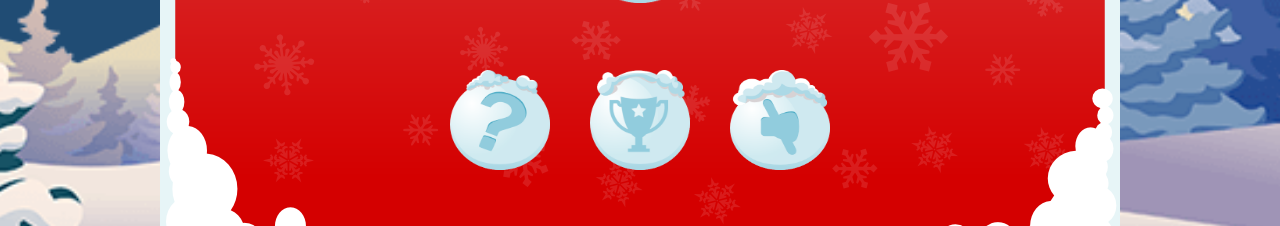
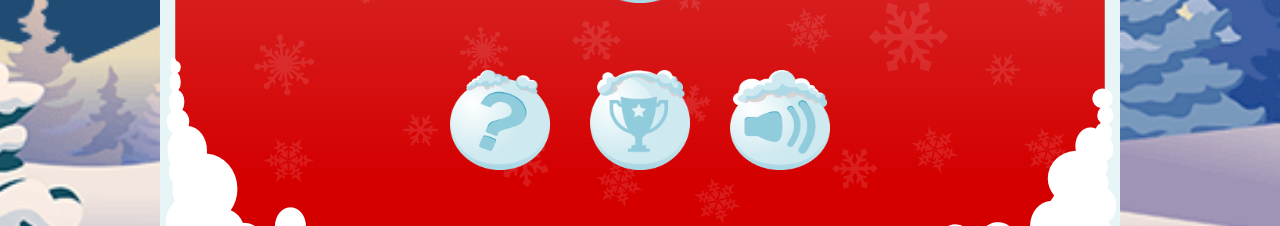
Before and after one commit to RaspberryChaos/christmas-memory-game, a Next.js app: page / in a window 1280 px wide. Shown: the part 459-685 px from the top of the page. Built offline with nearby package versions, Linux system fonts and the light colour scheme.

Commit message:
music player added

```diff
--- a/components/Icon.tsx
+++ b/components/Icon.tsx
@@ -3,11 +3,12 @@ import Link from "next/link";
 
 interface Props {
   src: string;
+  alt: string;
   link?: string;
-  alt: string;
+  toggleMusic?: () => void;
 }
 
-const Icon: React.FC<Props> = ({ src, link, alt }) => {
+const Icon: React.FC<Props> = ({ src, link, alt, toggleMusic }) => {
   return (
     <div style={{ margin: "20px" }}>
       {link ? (
@@ -24,6 +25,17 @@ const Icon: React.FC<Props> = ({ src, link, alt }) => {
             />
           </a>
         </Link>
+      ) : toggleMusic ? (
+        <Image
+          src={src}
+          width="100"
+          height="100"
+          layout="intrinsic"
+          priority={true}
+          alt={alt}
+          className="global-icon"
+          onClick={toggleMusic}
+        />
       ) : (
         <Image
           src={src}
--- a/components/Layout.tsx
+++ b/components/Layout.tsx
@@ -1,11 +1,17 @@
 import React from "react";
 import Meta from "./Meta";
+import MusicPlayer from "./MusicPlayer";
 
-const Layout:React.FC = ({ children }) => {
+interface Props {
+  music: boolean;
+}
+
+const Layout: React.FC<Props> = ({ music, children }) => {
   return (
     <div>
       <Meta />
       <div>
+        {music && <MusicPlayer />}
         <main>{children}</main>
       </div>
     </div>
--- a/pages/_app.tsx
+++ b/pages/_app.tsx
@@ -1,11 +1,20 @@
 import "../styles/globals.css";
 import type { AppProps } from "next/app";
 import Layout from "../components/Layout";
+import { useState } from "react";
 
 function MyApp({ Component, pageProps }: AppProps) {
+  const [music, setMusic] = useState(false);
+
   return (
-    <Layout>
-      <Component {...pageProps} />
+    <Layout music={music}>
+      <Component
+        {...pageProps}
+        toggleMusic={() => {
+          setMusic(!music);
+        }}
+        music={music}
+      />
     </Layout>
   );
 }
--- a/pages/index.tsx
+++ b/pages/index.tsx
@@ -1,16 +1,18 @@
 import type { NextPage } from "next";
-import Head from "next/head";
 import Link from "next/link";
 import Image from "next/image";
 import Icon from "../components/Icon";
 import Panel from "../components/Panel";
-import MusicPlayer from "../components/MusicPlayer";
 import styles from "../styles/Home.module.css";
 
-const Home: NextPage = () => {
+interface Props {
+  toggleMusic: () => void;
+  music: boolean;
+}
+
+const Home: NextPage<Props> = ({ toggleMusic, music, children }) => {
   return (
     <section className="container">
-      {/* <MusicPlayer /> */}
       <Panel title="Christmas Memory Game">
         <div className={styles.playBtnContainer}>
           <Link href="/game" passHref>
@@ -28,9 +30,25 @@ const Home: NextPage = () => {
           </Link>
         </div>
         <div className={styles.iconContainer}>
-          <Icon src="/imgs/buttons/help.png" link="/help"alt="help button"/>
-          <Icon src="/imgs/buttons/highScore.png" link="/highscores" alt="high score table button" />
-          <Icon src="/imgs/buttons/sound-off.png" alt="sound-off button" />
+          <Icon src="/imgs/buttons/help.png" link="/help" alt="help button" />
+          <Icon
+            src="/imgs/buttons/highScore.png"
+            link="/highscores"
+            alt="high score table button"
+          />
+          {music ? (
+            <Icon
+              src="/imgs/buttons/sound-off.png"
+              alt="sound-off button"
+              toggleMusic={toggleMusic}
+            />
+          ) : (
+            <Icon
+              src="/imgs/buttons/sound-on.png"
+              alt="sound-on button"
+              toggleMusic={toggleMusic}
+            />
+          )}
         </div>
       </Panel>
     </section>
```
Also changed, not shown: components/Level.tsx (+17 -1 lines), pages/game.tsx (+8 -4 lines). Lines whose indentation alone changed are shown as unchanged.
